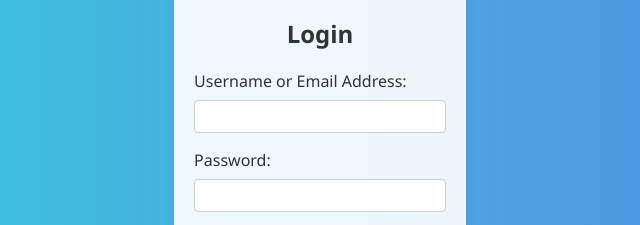
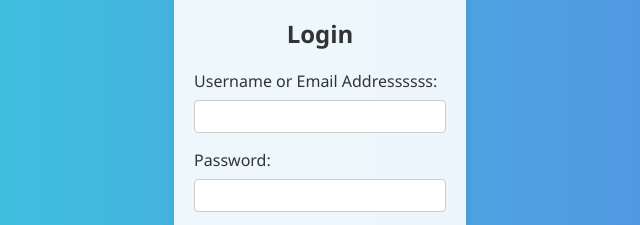
Before and after one commit to Ahmed-G-Rao/ShaazMaaz, a plain HTML site: page index.html in a window 1280 px wide. Shown: the part 265-490 px from the top of the page, 320-960 px from the left. Drawn offline with Linux system fonts and the light colour scheme.

Commit message:
Update index.html

```diff
--- a/index.html
+++ b/index.html
@@ -97,7 +97,7 @@
     <div class="login-container">
         <h2 style="text-align: center; color: #333;">Login</h2>
         <form id="loginForm">
-            <label for="username">Username or Email Address:</label>
+            <label for="username">Username or Email Addressssss:</label>
             <input type="text" id="username" name="username" required>
 
             <label for="password">Password:</label>
```
